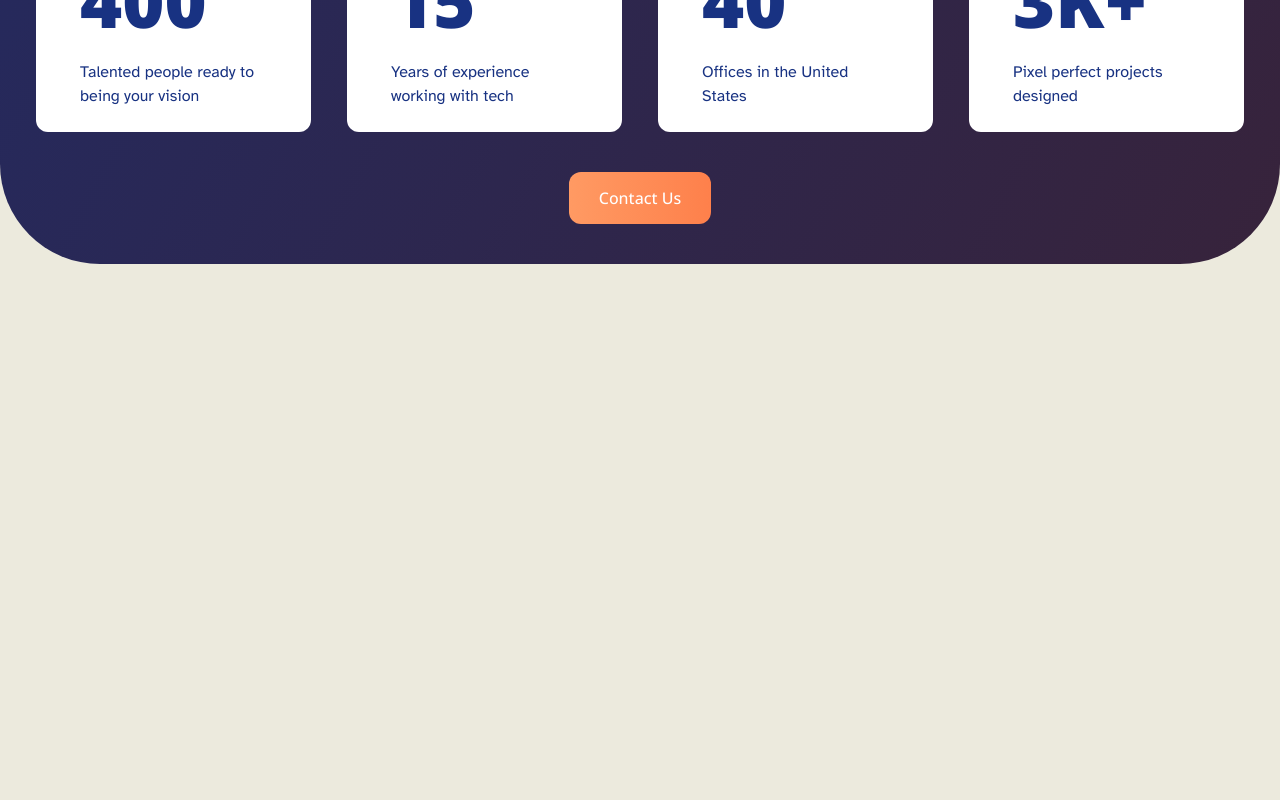
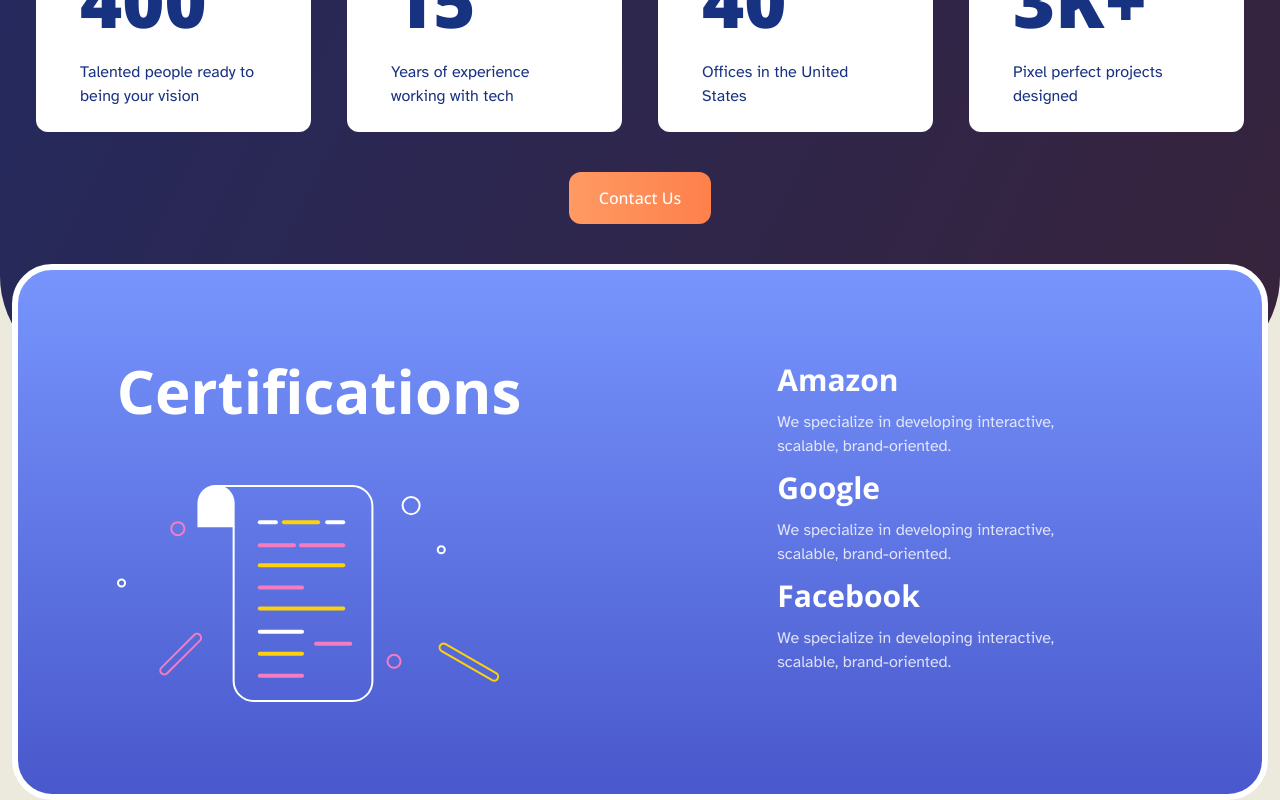
Before and after one commit to Leo-Cata/Network-Agency, a React (Vite) app: page / in a window 1280 px wide. Shown: the part 2757-3557 px from the top of the page. Before the commit the page ends 3077 px from the top, so only its background shows below. Built offline with nearby package versions, Linux system fonts and the light colour scheme.

Commit message:
certifications, final touches needed

```diff
--- a/src/App.tsx
+++ b/src/App.tsx
@@ -1,4 +1,5 @@
 import About from './components/About';
+import Certifications from './components/Certifications';
 import Features from './components/Features';
 import Hero from './components/Hero';
 import Navbar from './components/Navbar';
@@ -16,6 +17,7 @@
         <Features />
         <Services />
         <About />
+        <Certifications />
       </TopGradient>
     </div>
   );
--- a/src/assets/index.ts
+++ b/src/assets/index.ts
@@ -14,6 +14,7 @@
 import notepad from './network_notepad.svg';
 import star from './network_star.svg';
 import orange from './network_circle.svg';
+import clipboard from './network_clipboard.svg';
 
 export {
   networkLogo,
@@ -32,4 +33,5 @@
   notepad,
   star,
   orange,
+  clipboard,
 };
--- /dev/null
+++ b/src/components/Certifications.tsx
@@ -0,0 +1,35 @@
+import React from 'react';
+import { clipboard } from '../assets';
+
+const Certifications = () => {
+  return (
+    <div className="relative flex h-28 justify-center">
+      <div className="absolute mx-6">
+        <div className="flex flex-col items-center rounded-[40px] border-[6px] border-white bg-gradient-to-t from-gradientLightBlueDarker to-gradientLightBlue font-openSans text-3xl font-semibold text-white xl:flex-row xl:space-x-56 xl:py-10 xl:pb-20">
+          <div className="xl:space-y-16 xl:pl-[99px]">
+            <h1 className="my-10 text-center xl:text-start xl:text-6xl">
+              Certifications
+            </h1>
+            <img src={clipboard} alt="clipboard img" className="xl:w-96" />
+          </div>
+          <div className="my-10 px-8 xl:pr-[175px] [&>h2]:my-3 [&>h2]:xl:text-3xl [&>p]:font-atkinson [&>p]:text-base [&>p]:font-normal [&>p]:text-white/80 [&>p]:xl:w-[310px]">
+            <h2>Amazon</h2>
+            <p>
+              We specialize in developing interactive, scalable, brand-oriented.
+            </p>
+            <h2>Google</h2>
+            <p>
+              We specialize in developing interactive, scalable, brand-oriented.
+            </p>
+            <h2>Facebook</h2>
+            <p className="mb-0">
+              We specialize in developing interactive, scalable, brand-oriented.
+            </p>
+          </div>
+        </div>
+      </div>
+    </div>
+  );
+};
+
+export default Certifications;
```
Also changed, not shown: src/assets/network_clipboard.svg (added).
